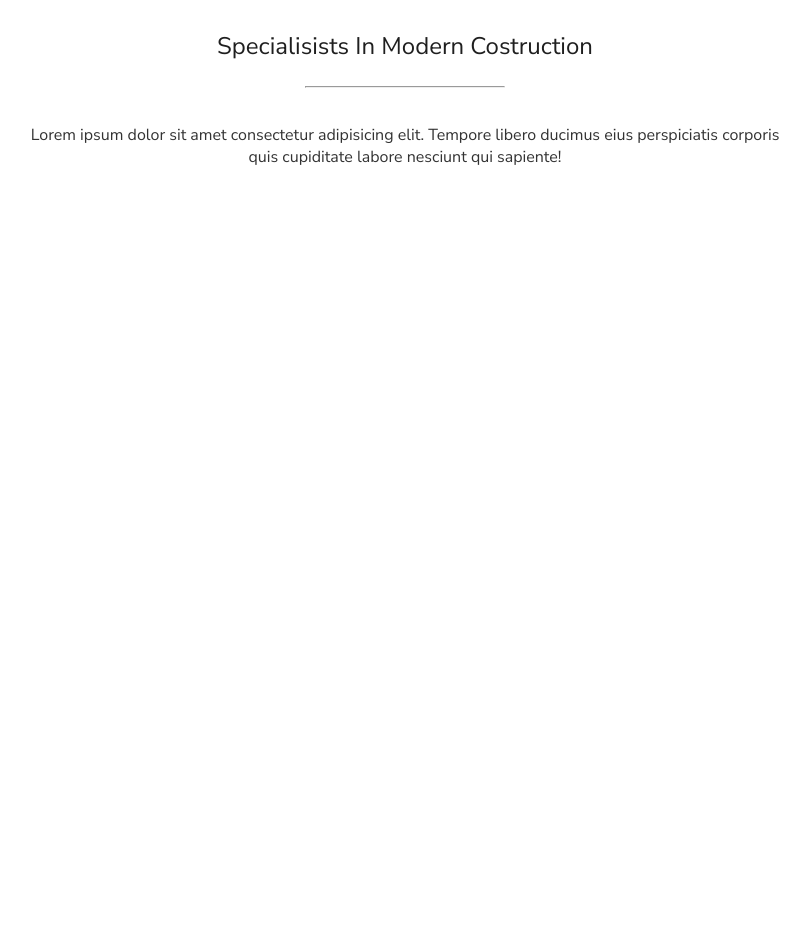
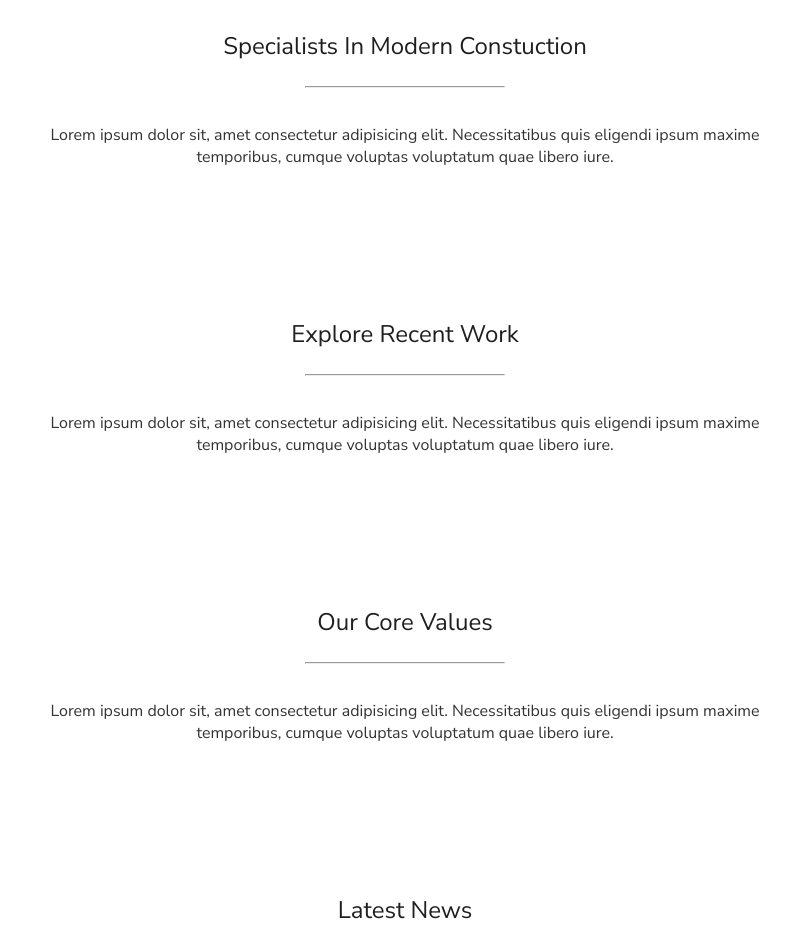
Before and after one commit to StanislavTryfenko/proj-html-vuejs, a Vue app: page / in a window 1280 px wide. Shown: the part 1260-2208 px from the top of the page, without its empty margins (235-1045 px from the left). Before the commit the page ends 1428 px from the top, so only its background shows below. Built offline with nearby package versions, Linux system fonts and the light colour scheme.

Commit message:
Add all title sections

```diff
--- a/src/components/AppHeader.vue
+++ b/src/components/AppHeader.vue
@@ -7,7 +7,7 @@ export default {
 <template>
     <header>
         <div class="logo">
-            <img src="../../public/img/header_logo.png" alt="avada logo">
+            <img src="/img/header_logo.png" alt="avada logo">
         </div>
 
         <div class="nav">
--- a/src/components/AppMain.vue
+++ b/src/components/AppMain.vue
@@ -7,14 +7,25 @@ export default {
   components: {
     AppJumbotron,
     SectionTitle,
-  }
+  },
+
 }
 </script>
 
 <template>
 
     <AppJumbotron />
-    <SectionTitle />
+
+    <SectionTitle title="Specialists In Modern Constuction"/>
+
+    <SectionTitle title="Explore Recent Work"/>
+
+    <SectionTitle title="Our Core Values"/>
+
+    <SectionTitle title="Latest News"/>
+
+    <SectionTitle title="Trusted Partners"/>
+
 
 </template>
 
--- a/src/components/mainComponents/SectionTitle.vue
+++ b/src/components/mainComponents/SectionTitle.vue
@@ -1,17 +1,20 @@
 <script>
 export default {
     name: 'SectionTitle',
+    props: {
+        title: String,
+    }
 }
 </script>
 
 <template>
-    <h3>Specialisists In Modern Costruction</h3>
+    <h3>{{ title }}</h3>
     <hr>
-    <p>Lorem ipsum dolor sit amet consectetur adipisicing elit. Tempore libero ducimus eius perspiciatis corporis quis cupiditate labore nesciunt qui sapiente!</p>
+    <p>Lorem ipsum dolor sit, amet consectetur adipisicing elit. Necessitatibus quis eligendi ipsum maxime temporibus, cumque voluptas voluptatum quae libero iure.</p>
 </template>
 
 <style scoped>
-h3{
+h3 {
     text-align: center;
     font-size: 24px;
     font-weight: 400;
@@ -19,13 +22,13 @@ h3{
     color: #1f1f1f;
 }
 
-hr{
+hr {
     background-color: #FED03D;
     width: 200px;
     margin: 24px auto 36px;
 }
 
-p{
+p {
     width: 760px;
     text-align: center;
     color: #333333;
```
